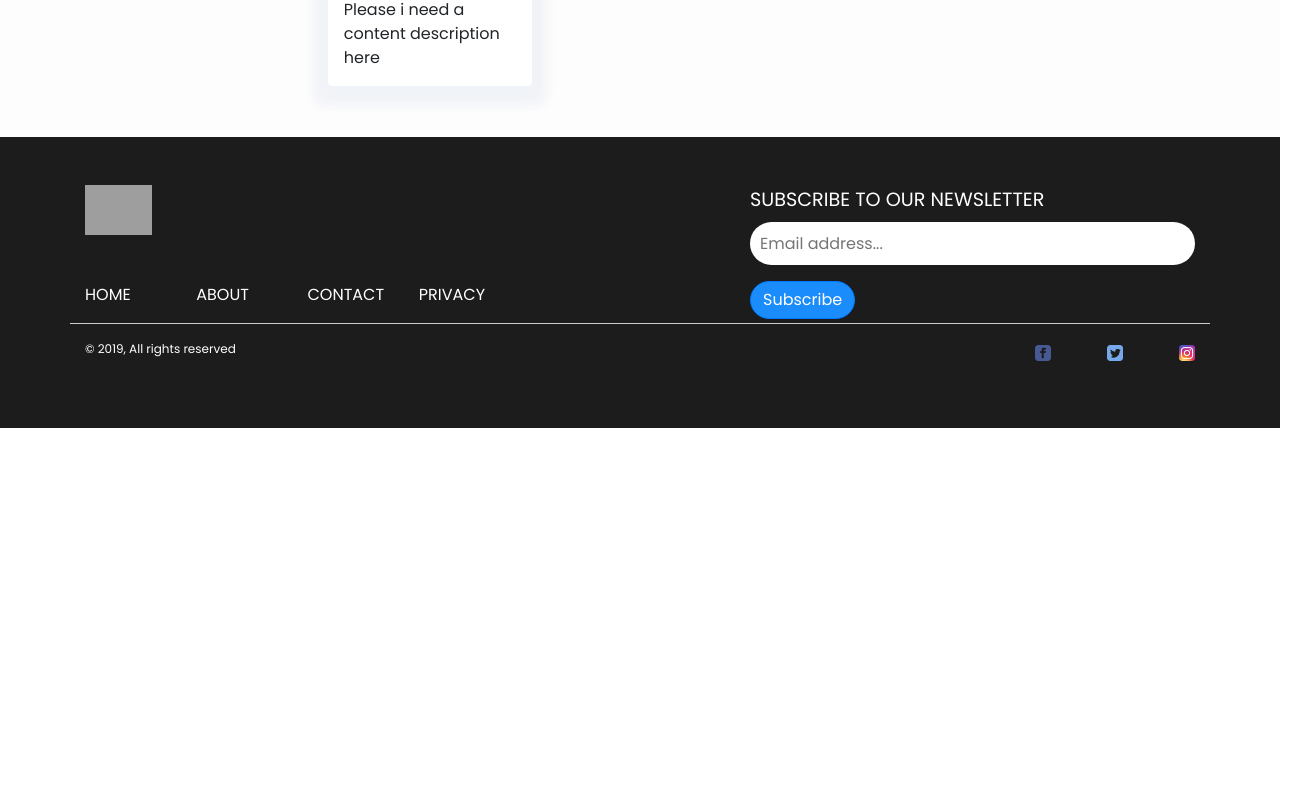
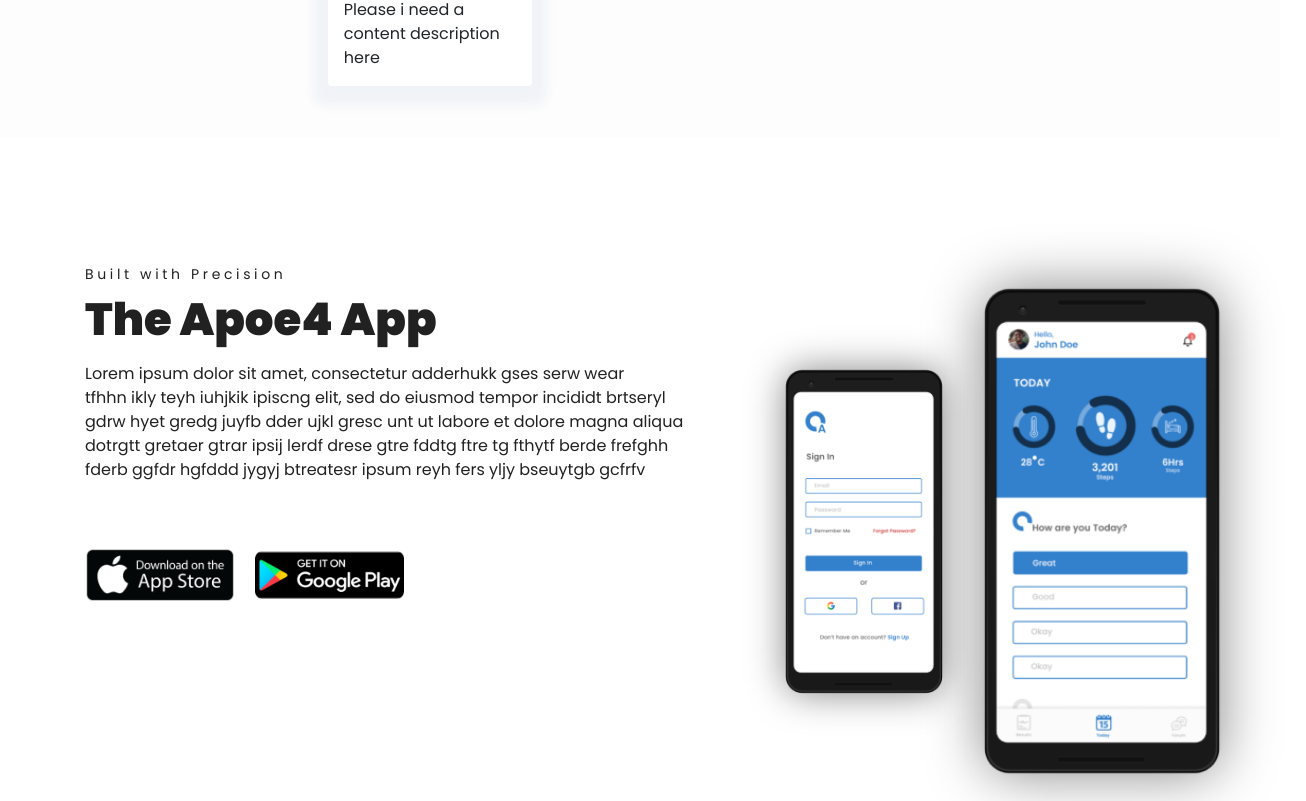
Before and after one commit to hnginternship5/apoe4, a Vue app: page / in a window 1280 px wide. Shown: the part 1259-2060 px from the top of the page, 1306 px wide, since content can reach past the window. Before the commit the page ends 1687 px from the top, so only its background shows below. Built offline with nearby package versions, Linux system fonts and the light colour scheme; grey boxes are pictures that could not be loaded; a small style sheet from the web is missing.

Commit message:
added the app section images and also worked on the app section area of the home page

```diff
--- a/src/components/home/AppSection.vue
+++ b/src/components/home/AppSection.vue
@@ -1,12 +1,109 @@
 <template>
     <div class="container-fluid">
-        <div class="container">
+        <div class="container mobile-section">
             <!-- ALL COMPONENT MARKUP GOES HERE-->
+            	<div class="mobile-description">
+            		<span>Built with Precision</span>
+            		<h1>The Apoe4 App</h1>
+            	 		<p>Lorem ipsum dolor sit amet, consectetur adderhukk gses serw wear <br>tfhhn ikly teyh iuhjkik ipiscng elit, sed do eiusmod tempor incididt brtseryl<br> gdrw hyet gredg juyfb dder ujkl gresc unt ut labore et dolore magna aliqua<br> dotrgtt gretaer gtrar ipsij lerdf drese gtre fddtg ftre tg fthytf berde frefghh<br> fderb ggfdr hgfddd jygyj btreatesr ipsum reyh fers yljy bseuytgb gcfrfv</p>
+            		<div class="download-buttons">
+            			<img src="@/assets/img/apple-icon.png" alt="apple icon">
+            			<img src="@/assets/img/google-icon.png" alt="google icon">
+            		</div>
+            	</div>
+            	<div class="mobile-advert">
+            		<img src="@/assets/img/Dark.png" alt="apple icon">
+        			<img src="@/assets/img/Dark2.png" alt="google icon">
+            	</div>
         </div>
     </div>
 </template>
 
 <style scoped>
+	@import url('https://fonts.googleapis.com/css?family=Poppins');
+	.mobile-section {
+		margin-top: 10%;
+	}
+	.mobile-description {
+		float: left;
+	}
+	.mobile-description span {
+		font-family: Poppins;
+		font-style: normal;
+		font-weight: 500;
+		font-size: 14px;
+		line-height: normal;
+		letter-spacing: 0.26em;
+		color: #222121;
+	}
+	.mobile-description h1 {
+		width: 353px;
+		height: 68px;
+		font-family: Poppins;
+		font-style: normal;
+		font-weight: 800;
+		font-size: 45px;
+		line-height: normal;
+		color: #222121;
+	}
+	.mobile-description p {
+		text-align: justify;
+		line-height: 1.5;
+		font-size: 1rem;
+		color: #222121;
+	}
+	.download-buttons img {
+		/*width: 150px;
+		height: 53px;*/
+		width: 25%;
+		margin-top: 50px;
+	}
+	.download-buttons img:last-child {
+		margin-left: 20px;
+	}
+	.mobile-advert {
+		float: right;
+		position: relative;
+		left: 10%;
+		bottom: 400px;
+	}
+	.mobile-advert img:first-child {
+		/*width: 295px;
+		height: 476px;*/
+		width: 40%;
+		position: relative;
+		left: 15%;
+	}
+	.mobile-advert img:last-child {
+		/*width: 385px;
+		height: 621px;*/
+		width: 60%;
+	}
+	.mobile-section:after {
+		 content: '';
+	    display: block;
+	    clear: both;
+	}
+	@media screen and (max-width: 1024px) {
+		.mobile-advert {
+			position: relative;
+			left: 23%;
+		}
+		.mobile-advert img:first-child {
+			width: 30%;
+		}
+	.mobile-advert img:last-child {
+			width: 50%;
+		}
+	}
+	@media screen and (max-width: 800px) {
+		.mobile-advert {
+		float: right;
+		position: relative;
+		left: 0;
+		bottom: 0px;
+	}
+	}
 
 </style>
 
```
Also changed, not shown: src/assets/img/Dark.png (added), src/assets/img/Dark2.png (added).
